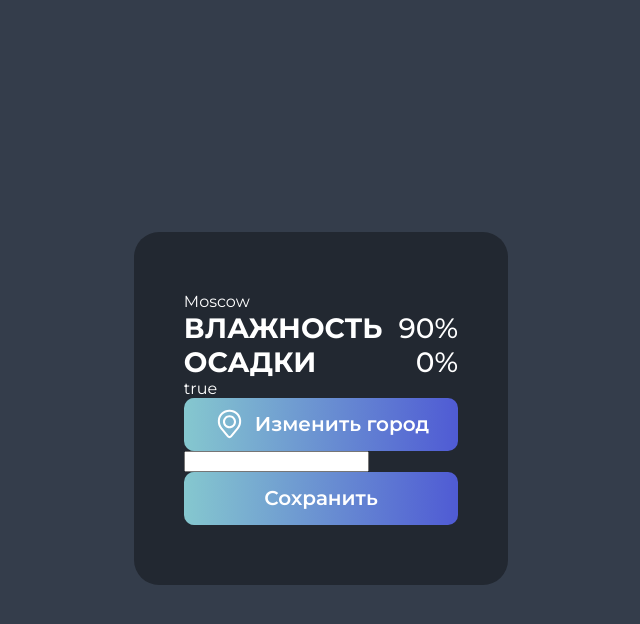
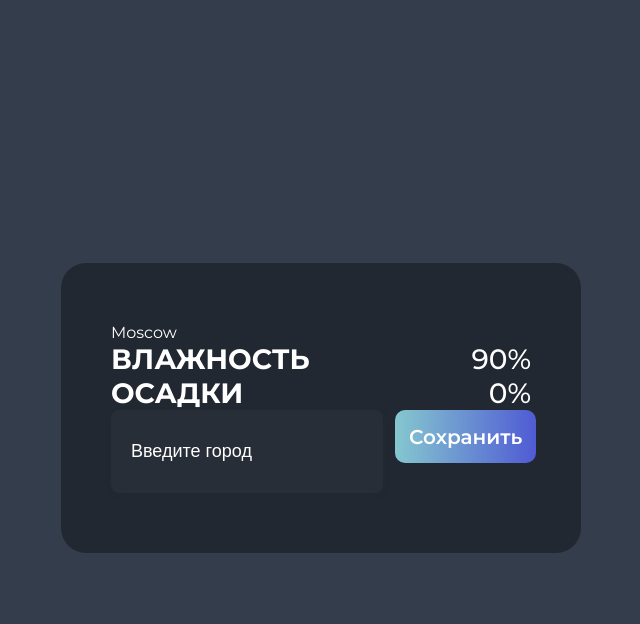
Before and after one commit to rakhzar/vue-app, a Vue app: page / in a window 1280 px wide. Both pictures are taken after a click on the button "Изменить город". Shown: the top 624 px of the page, without its empty margins (319-959 px from the left). Built offline with nearby package versions, Linux system fonts and the light colour scheme.

Commit message:
feat: implement city selection toggle logic and layout in CitySelect

```diff
--- a/src/components/CitySelect.vue
+++ b/src/components/CitySelect.vue
@@ -2,6 +2,7 @@
 import IconLocation from '../icons/iconLocation.vue';
 import Button from './Button.vue';
 import { ref } from 'vue';
+import Input from './Input.vue';
 
 const emit = defineEmits({
 	selectCity(payload) {
@@ -22,11 +23,25 @@ function edit() {
 </script>
 
 <template>
-	{{ isEdited }}
-	<Button @click="edit()">
-		<IconLocation />
-		Изменить город
-	</Button>
-	<input />
-	<Button @click="select()">Сохранить</Button>
+	<div class="city-select">
+		<div v-show="isEdited" class="city-input">
+			<Input placeholder="Введите город" />
+			<Button @click="select()">Сохранить</Button>
+		</div>
+		<Button v-show="!isEdited" @click="edit()">
+			<IconLocation />
+			Изменить город
+		</Button>
+	</div>
 </template>
+
+<style scoped>
+.city-input {
+	display: flex;
+	gap: 12px;
+}
+
+.city-select {
+	width: 420px;
+}
+</style>
```
